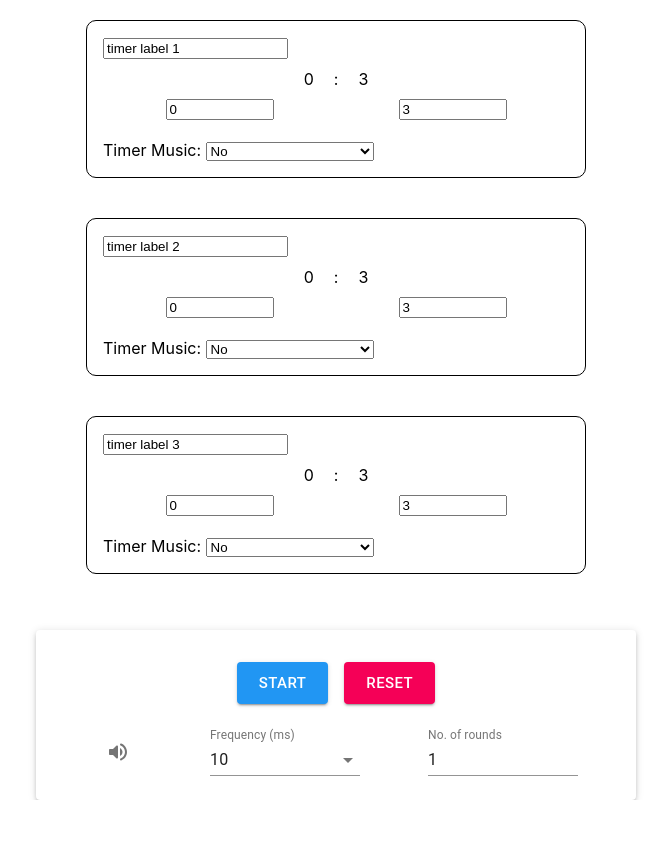
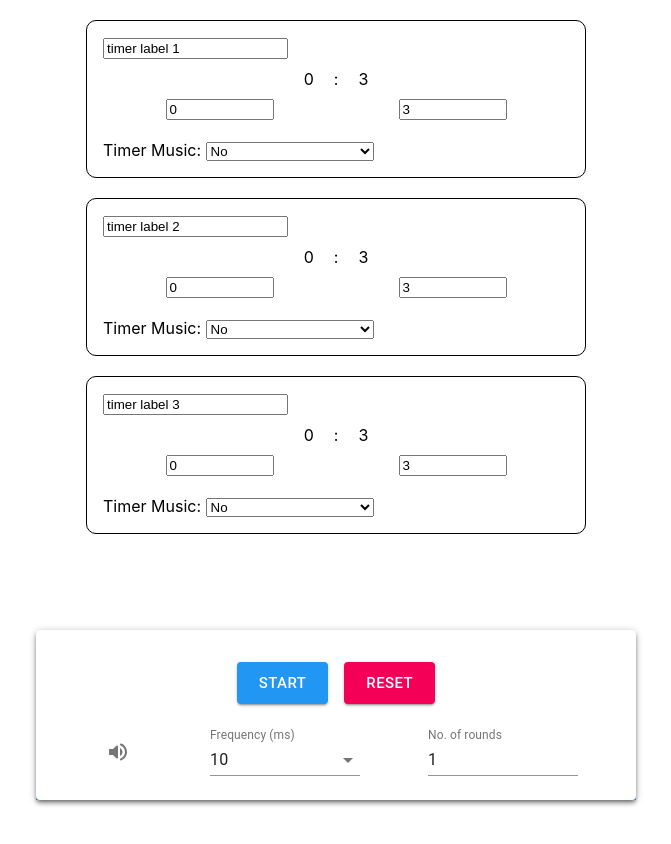
Before and after one commit to hohin728/react-redux-training-timer, a React (Create React App) app: page / in a window 1280 px wide. Shown: the top 844 px of the page, without its empty margins (304-975 px from the left). Before the commit the page ends 800 px from the top, so only its background shows below. Built offline with nearby package versions, Linux system fonts and the light colour scheme.

Commit message:
Style Control Panel to be fixed at the bottom

```diff
--- a/src/App.js
+++ b/src/App.js
@@ -1,23 +1,43 @@
 import "./styles/App.scss"
 import TimerMain from "./features/timers/TimerMain"
 import ControlPanel from "./components/ControlPanel"
-import styles from "./styles/App.module.scss"
-import { ThemeProvider } from "@material-ui/core"
+import { AppBar, Container, makeStyles, ThemeProvider } from "@material-ui/core"
 import theme from "./theme"
 
-const App = () => (
-	<ThemeProvider theme={theme}>
-		<div
-			className={`App ${styles.fullHeight} ${styles.flexContainer} ${styles.widthContainer}`}
-		>
-			<div className={`${styles.content}`}>
-				<TimerMain></TimerMain>
+const useStyles = makeStyles((theme) => ({
+	fullHeight: {
+		height: "100%",
+	},
+	app: {
+		paddingBottom: 60,
+	},
+	appBar: {
+		top: "auto",
+		bottom: 0,
+		left: "50%",
+		transform: "translateX(-50%)",
+		right: "unset",
+		width: "95%",
+		maxWidth: 600,
+		borderRadius: "5px 5px 0 0",
+	},
+}))
+
+const App = () => {
+	const classes = useStyles()
+
+	return (
+		<ThemeProvider theme={theme}>
+			<div className={`App ${classes.fullHeight} ${classes.app}`}>
+				<Container maxWidth="sm" className={classes.fullHeight}>
+					<TimerMain />
+				</Container>
+				<AppBar position="fixed" className={classes.appBar}>
+					<ControlPanel />
+				</AppBar>
 			</div>
-			<div className={`${styles.footer}`}>
-				<ControlPanel></ControlPanel>
-			</div>
-		</div>
-	</ThemeProvider>
-)
+		</ThemeProvider>
+	)
+}
 
 export default App
--- a/src/features/timers/TimerList.jsx
+++ b/src/features/timers/TimerList.jsx
@@ -1,5 +1,4 @@
 import React from "react"
-import styles from "../../styles/TimerList.module.scss"
 import store from "../../store"
 import Timer from "./Timer"
 import { selectTimers } from "./timersSlice"
@@ -8,7 +7,7 @@ const TimerList = () => {
 	const timers = selectTimers(store.getState())
 
 	return (
-		<main className={styles.timers}>
+		<main>
 			{timers.map((timer) => (
 				<Timer id={timer.id} key={timer.id} />
 			))}
--- a/src/styles/App.module.scss
+++ /dev/null
@@ -1,22 +0,0 @@
-.fullHeight {
-	height: 100%;
-}
-
-.flexContainer {
-	display: flex;
-	flex-direction: column;
-}
-
-.content {
-	flex: 1 0 auto;
-}
-
-.footer {
-	flex-shrink: 0;
-}
-
-.widthContainer {
-	max-width: 600px;
-	width: 90%;
-	margin: 0 auto;
-}
--- a/src/styles/App.scss
+++ b/src/styles/App.scss
@@ -4,7 +4,3 @@ body,
 #root {
 	height: 100%;
 }
-
-.flex {
-	display: flex;
-}
--- a/src/styles/TimerList.module.scss
+++ /dev/null
@@ -1,5 +0,0 @@
-.timers {
-	display: flex;
-	justify-content: center;
-	flex-direction: column;
-}
```
